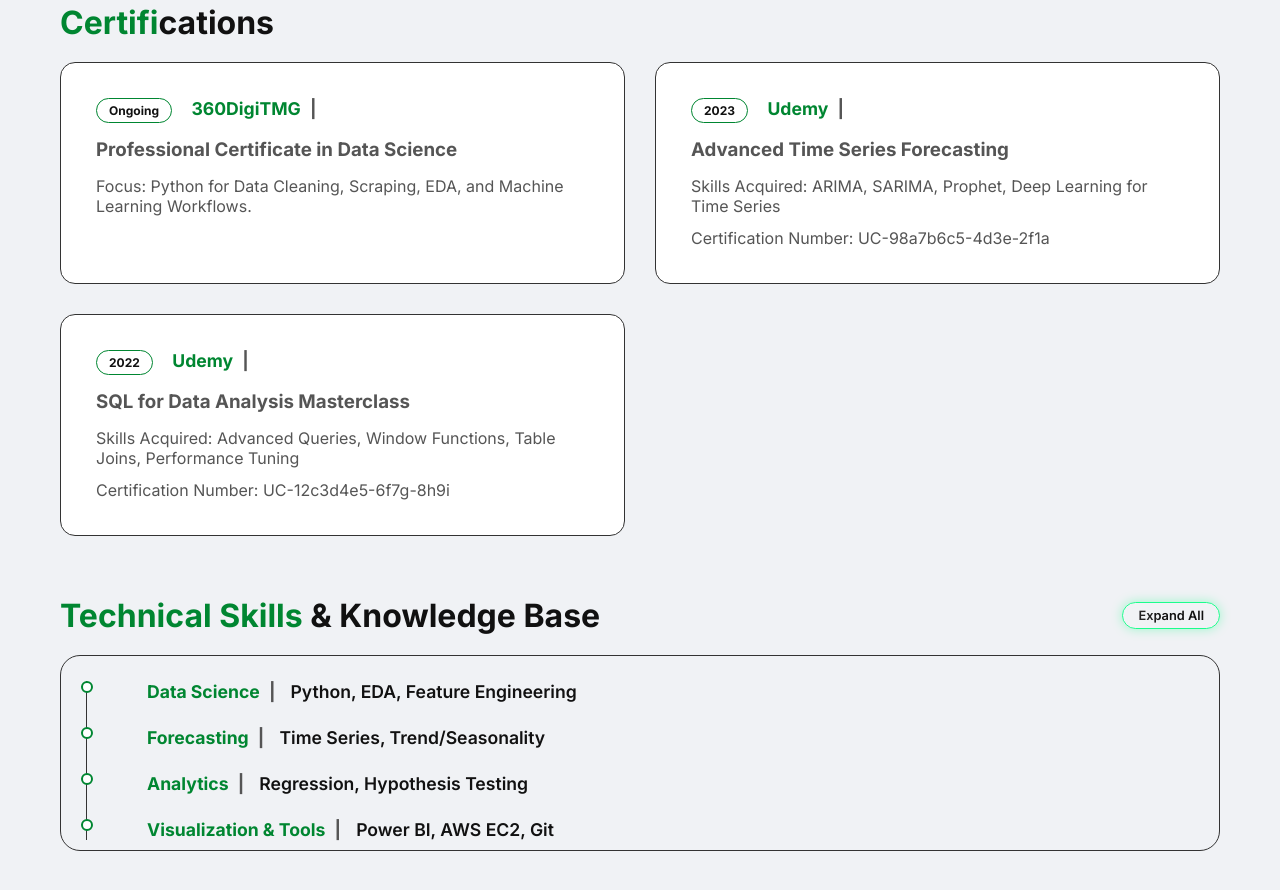
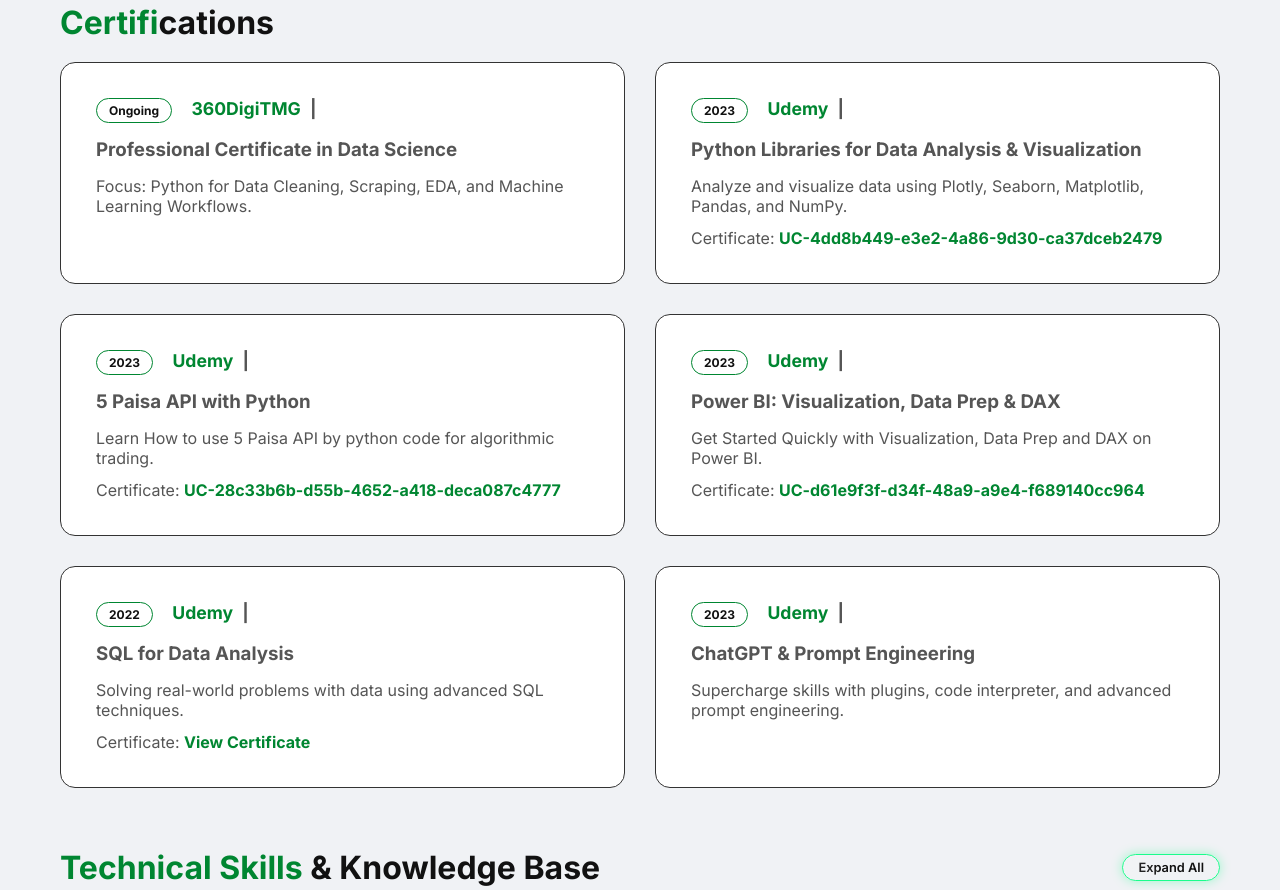
Before and after one commit to apranjipavan2-spec/portfolio, a plain HTML site: page index.html in a window 1280 px wide. Shown: the part 1840-2730 px from the top of the page. Drawn offline with Linux system fonts and the light colour scheme.

Commit message:
Add new certifications and update layout

```diff
--- a/index.html
+++ b/index.html
@@ -186,6 +186,7 @@
             <h2 class="section-heading"><span class="green">Certifi</span><span class="text-white">cations</span></h2>
 
             <div class="education-grid">
+                <!-- 360DigiTMG -->
                 <div class="education-item">
                      <span class="date-pill">Ongoing</span>
                      <span class="institution">360DigiTMG</span>
@@ -193,20 +194,48 @@
                      <p class="text-gray">Focus: Python for Data Cleaning, Scraping, EDA, and Machine Learning Workflows.</p>
                 </div>
 
+                <!-- Udemy 1: Machine Learning/Python -->
                 <div class="education-item">
                      <span class="date-pill">2023</span>
                      <span class="institution">Udemy</span>
-                     <h3>Advanced Time Series Forecasting</h3>
-                     <p class="text-gray">Skills Acquired: ARIMA, SARIMA, Prophet, Deep Learning for Time Series</p>
-                     <p class="text-gray">Certification Number: UC-98a7b6c5-4d3e-2f1a</p>
+                     <h3>Python Libraries for Data Analysis & Visualization</h3>
+                     <p class="text-gray">Analyze and visualize data using Plotly, Seaborn, Matplotlib, Pandas, and NumPy.</p>
+                     <p class="text-gray">Certificate: <a href="https://www.udemy.com/certificate/UC-4dd8b449-e3e2-4a86-9d30-ca37dceb2479/" target="_blank" class="green">UC-4dd8b449-e3e2-4a86-9d30-ca37dceb2479</a></p>
                 </div>
 
+                <!-- Udemy 2: 5 Paisa API -->
+                <div class="education-item">
+                     <span class="date-pill">2023</span>
+                     <span class="institution">Udemy</span>
+                     <h3>5 Paisa API with Python</h3>
+                     <p class="text-gray">Learn How to use 5 Paisa API by python code for algorithmic trading.</p>
+                     <p class="text-gray">Certificate: <a href="https://www.udemy.com/certificate/UC-28c33b6b-d55b-4652-a418-deca087c4777/" target="_blank" class="green">UC-28c33b6b-d55b-4652-a418-deca087c4777</a></p>
+                </div>
+
+                <!-- Udemy 3: Power BI -->
+                <div class="education-item">
+                     <span class="date-pill">2023</span>
+                     <span class="institution">Udemy</span>
+                     <h3>Power BI: Visualization, Data Prep & DAX</h3>
+                     <p class="text-gray">Get Started Quickly with Visualization, Data Prep and DAX on Power BI.</p>
+                     <p class="text-gray">Certificate: <a href="https://www.udemy.com/certificate/UC-d61e9f3f-d34f-48a9-a9e4-f689140cc964/" target="_blank" class="green">UC-d61e9f3f-d34f-48a9-a9e4-f689140cc964</a></p>
+                </div>
+
+                <!-- Udemy 4: SQL for Data Analysis -->
                 <div class="education-item">
                      <span class="date-pill">2022</span>
                      <span class="institution">Udemy</span>
-                     <h3>SQL for Data Analysis Masterclass</h3>
-                     <p class="text-gray">Skills Acquired: Advanced Queries, Window Functions, Table Joins, Performance Tuning</p>
-                     <p class="text-gray">Certification Number: UC-12c3d4e5-6f7g-8h9i</p>
+                     <h3>SQL for Data Analysis</h3>
+                     <p class="text-gray">Solving real-world problems with data using advanced SQL techniques.</p>
+                     <p class="text-gray">Certificate: <a href="https://www.udemy.com/share/oIv2xAJxAre4SO4tWoih6benumnQjkpTgapQ_G0p5CO5pbd7wWs2yXCiefGTY9QV/" target="_blank" class="green">View Certificate</a></p>
+                </div>
+
+                <!-- Udemy 5: ChatGPT/AI -->
+                <div class="education-item">
+                     <span class="date-pill">2023</span>
+                     <span class="institution">Udemy</span>
+                     <h3>ChatGPT & Prompt Engineering</h3>
+                     <p class="text-gray">Supercharge skills with plugins, code interpreter, and advanced prompt engineering.</p>
                 </div>
             </div>
         </section>
```
